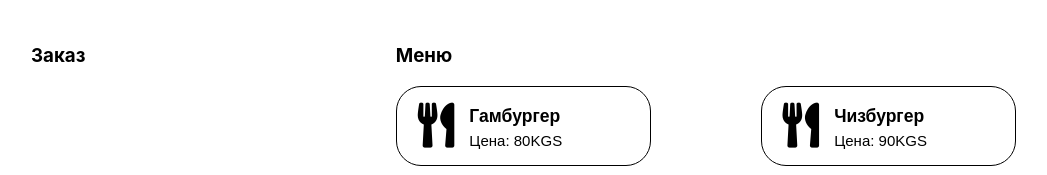
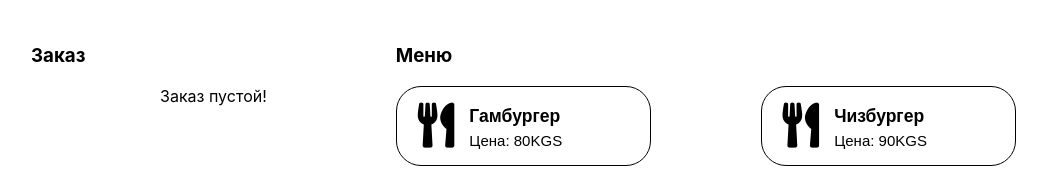
Before and after one commit to InsPavel/python-group_1-exam_7-pavel_zhuvagin, a React (Create React App) app: page / in a window 1280 px wide. Shown: the top 175 px of the page, without its empty margins (1-1048 px from the left). Built offline with nearby package versions, Linux system fonts and the light colour scheme.

Commit message:
Добавлен отдельный компонент Total - для вывода общей суммы.

```diff
--- a/src/App.css
+++ b/src/App.css
@@ -11,6 +11,12 @@
     width: 30%;
 }
 
+.total {
+    text-align: center;
+}
+
+/* MENU */
+
 .menu {
     display: inline-block;
     width: 60%;
--- a/src/App.js
+++ b/src/App.js
@@ -47,9 +47,12 @@ class App extends Component {
         let total = 0;
         for(let i = 0; i < this.state.foods.length; i++){
             total += this.state.foods[i].total;
+            if(total === 0){
+                return 'Заказ пустой!'
+            }
         }
 
-        return total;
+        return 'Общая сумма: ' + total;
     };
 
     render() {
@@ -59,6 +62,7 @@ class App extends Component {
                     foods={this.state.foods}
                     menu={availableMenu}
                     changeFood={this.changeFood}
+                    getTotal={this.getTotal}
                 />
                 <Menu
                     menu={availableMenu}
--- a/src/components/Order/Order.js
+++ b/src/components/Order/Order.js
@@ -1,5 +1,6 @@
 import React from 'react';
 import OrderFood from './OrderFood/OrderFood'
+import Total from "./Total/Total";
 
 function Order(props) {
     let foods = [];
@@ -7,6 +8,7 @@ function Order(props) {
     for (let i = 0; i < props.foods.length; i++) {
         if(props.foods[i].count > 0){
             foods.push(<OrderFood
+                key={props.foods[i].name}
                 name={props.menu[i].label}
                 count={props.foods[i].count}
                 total={props.foods[i].total}
@@ -17,6 +19,7 @@ function Order(props) {
     return <div className="order">
         <h3>Заказ</h3>
         {foods}
+        <Total getTotal={props.getTotal}/>
     </div>
 }
 
--- a/src/components/Order/OrderFood/OrderFood.js
+++ b/src/components/Order/OrderFood/OrderFood.js
@@ -1,5 +1,5 @@
 import React from 'react';
-import './OrderFood.css'
+import './OrderFood.css';
 
 function OrderFood(props) {
     return <div className="orderfood">
--- /dev/null
+++ b/src/components/Order/Total/Total.js
@@ -0,0 +1,9 @@
+import React from 'react';
+
+function Total(props) {
+    return <div>
+        <p className="total">{props.getTotal()}</p>
+    </div>
+}
+
+export default Total;
```
Also changed, not shown: src/components/Menu/Menu.js (+4 -4 lines).
